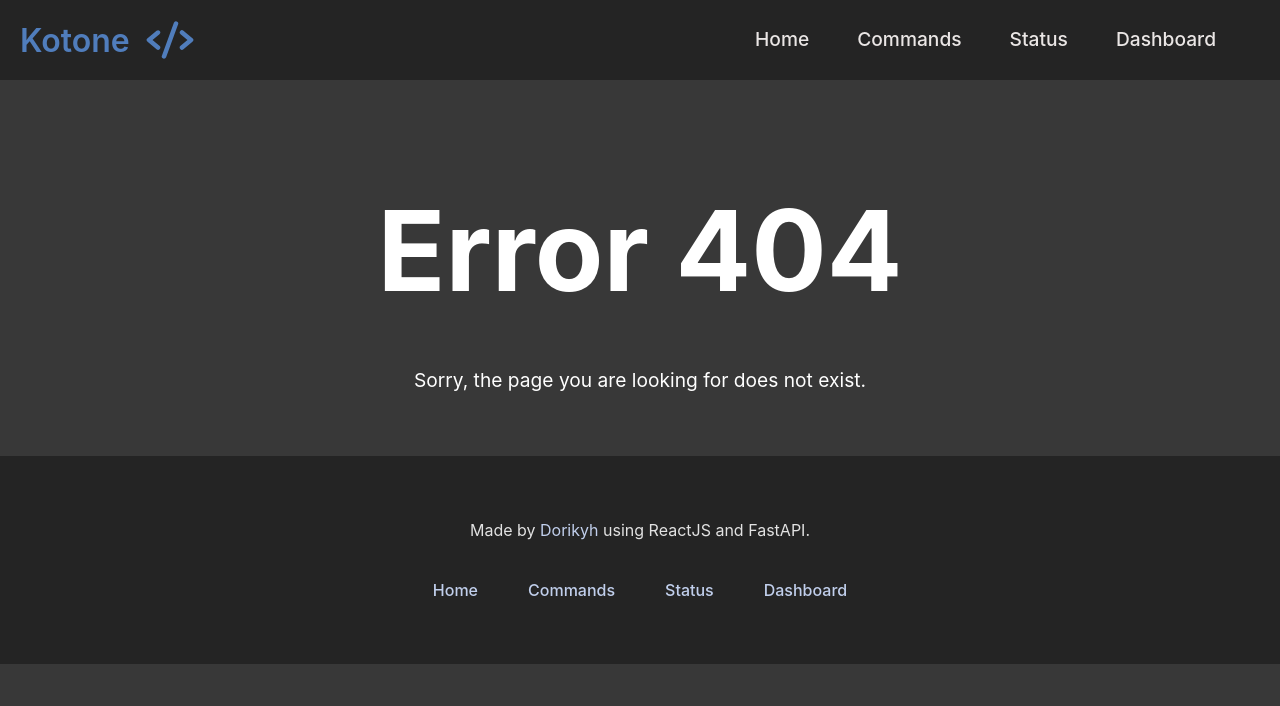
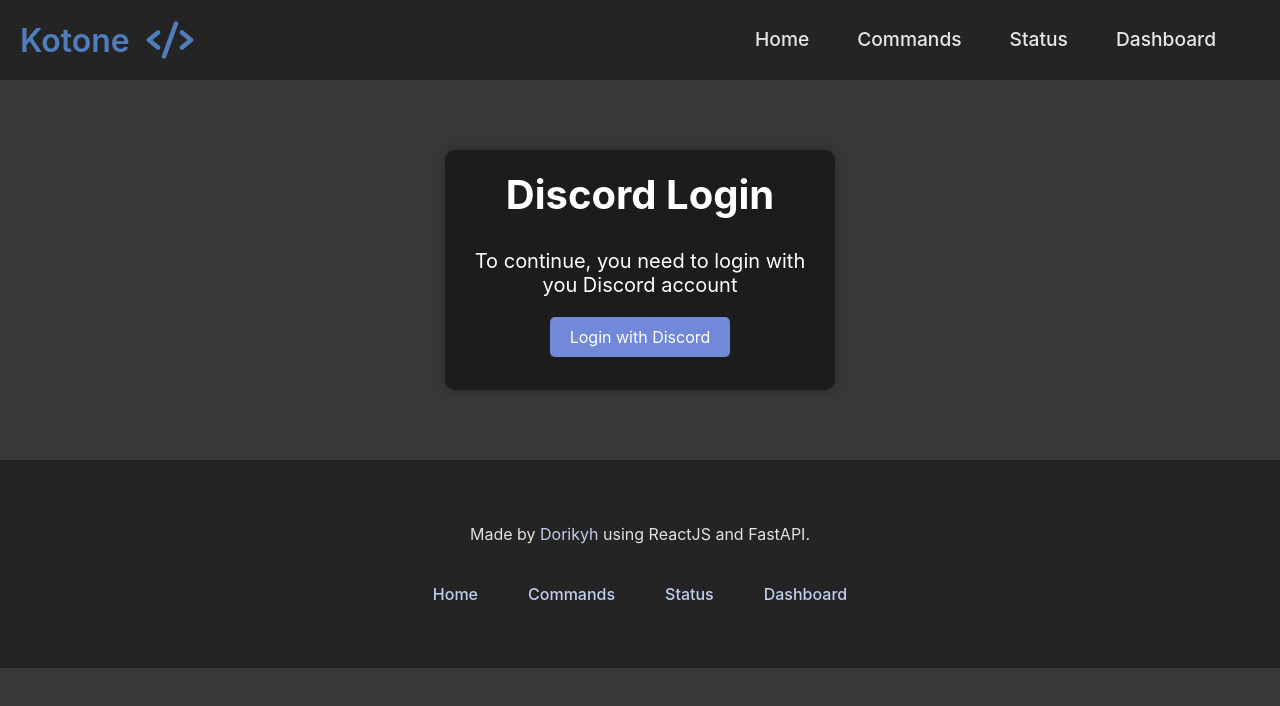
Before and after one commit to Dorikyh/aure-dashboard, a React (Create React App) app: page /login in a window 1280 px wide. Before the commit this address had no page. Shown: the top 706 px of the page. Built offline with nearby package versions, Linux system fonts and the light colour scheme.

Commit message:
New login page

```diff
--- a/src/App.js
+++ b/src/App.js
@@ -10,6 +10,7 @@
 import NotFoundPage from './components/Pages/NotFoundPage';
 import { useState, useEffect } from 'react';
 import axios from 'axios';
+import { Login } from './components/Pages/Login';
 
 function App() {
   const [jwtToken, setJwtToken] = useState('');
@@ -58,6 +59,7 @@
             <Route path="/status" element={<Status />} />
             <Route path="/commands" element={<Commands />} />
             <Route path="/dashboard" element={<Dashboard />} />
+            <Route path="/login" element={<Login />} />
             <Route
               path="/dashboard/profile"
               element={jwtToken ? <Profile userInfo={userInfo} /> : <Navigate to="/login" />}
--- /dev/null
+++ b/src/components/Pages/Login.css
@@ -0,0 +1,37 @@
+.loginCard {
+  width: 350px;
+  height: 200px;
+  background-color: #1c1c1c;
+  border-radius: 10px;
+  padding: 20px;
+  box-shadow: 0 0 10px rgba(0, 0, 0, 0.3);
+  margin: 70px auto;
+  text-align: center;
+}
+
+
+
+.loginCard h2 {
+  color: #fff;
+  font-size: 40px;
+  margin-bottom: 30px;
+}
+
+.loginCard p {
+  color: #fff;
+  font-size: 20px;
+  margin-bottom: 30px;
+}
+
+.loginCard a {
+  background-color: #7289da;
+  color: #fff;
+  padding: 10px 20px;
+  border-radius: 5px;
+  transition: background-color 0.3s ease;
+}
+
+.loginCard a:hover {
+  background-color: #364169;
+  color: #deddda;
+}
--- a/src/components/Pages/Login.js
+++ b/src/components/Pages/Login.js
@@ -1,10 +1,12 @@
 import React from "react";
+import './Login.css';
 
-export const Home = () => {
+export const Login = () => {
   return (
-    <div className="infoMain">
-      <h1>Discord Login</h1>
-      <p>To continue, you need to login with you Discord account:</p>
+    <div className="loginCard">
+      <h2>Discord Login</h2>
+      <p>To continue, you need to login with you Discord account</p>
+      <a href="https://discord.com/oauth2/authorize?client_id=889540062956634164&response_type=code&redirect_uri=https%3A%2F%2Fapi.kotone.tech%2Foauth%2Fcallback&scope=identify+guilds+guilds.join">Login with Discord</a>
     </div>
   );
 };
```
